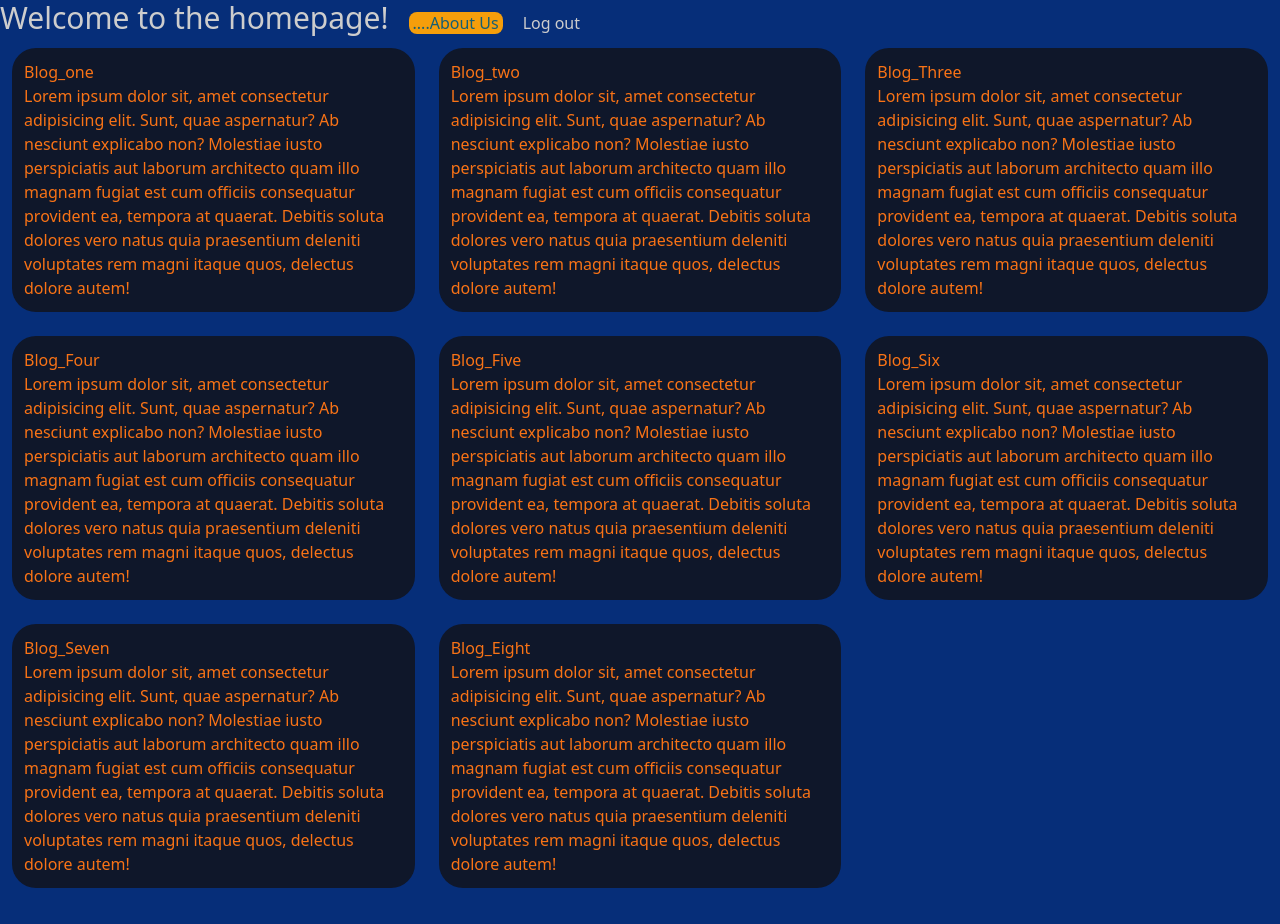
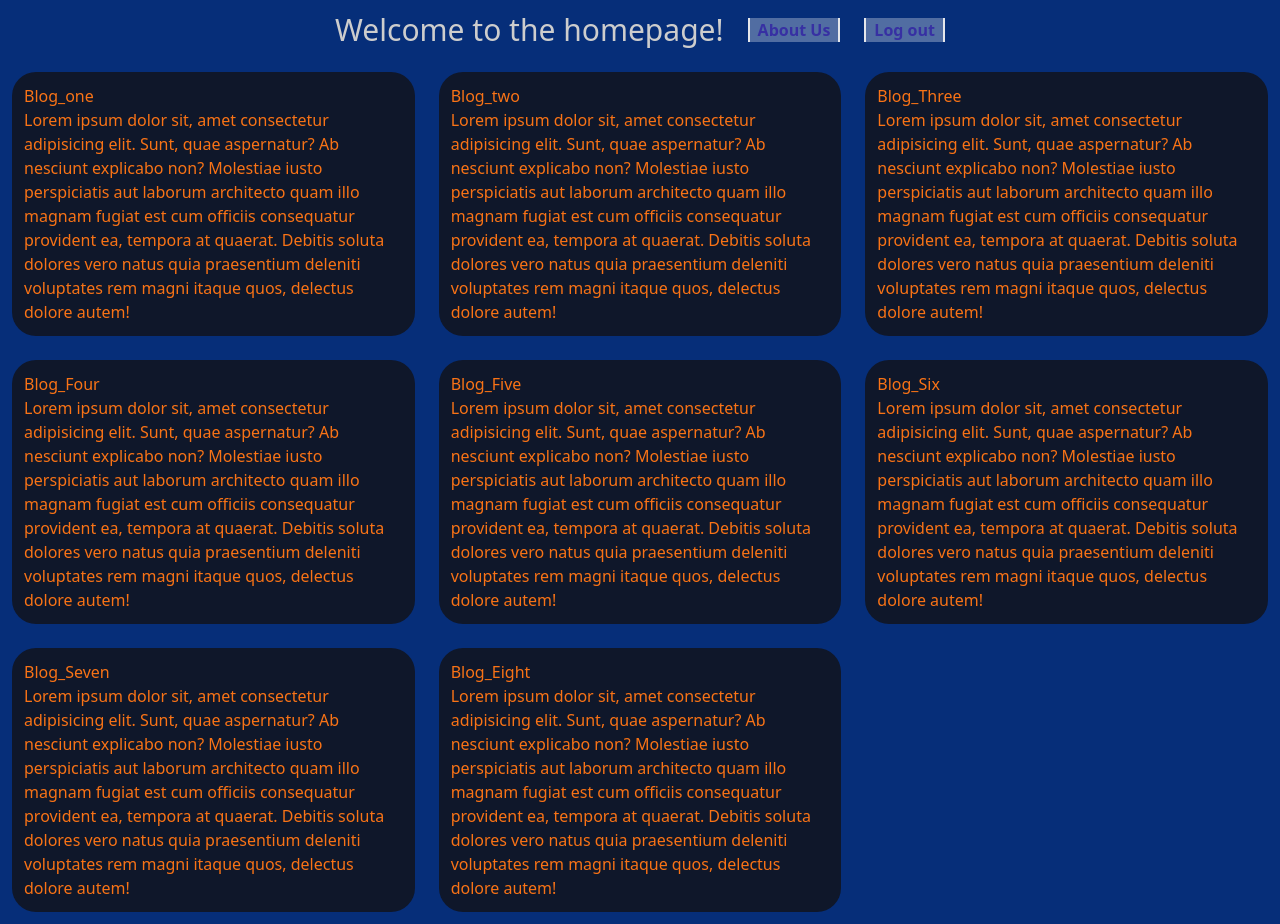
Before and after one commit to shbhm-0711/react-blog, a React (Create React App) app: page / in a window 1280 px wide. Before the commit the page ends 900 px from the top, so only its background shows below. Built offline with nearby package versions, Linux system fonts and the light colour scheme.

Commit message:
set some styling for navbar elements

```diff
--- a/src/HomePage.js
+++ b/src/HomePage.js
@@ -6,15 +6,18 @@ const HomePage = (props) => {
   const [authenticated, setAuthenticated] = useState(true);
   return (
     <>
-      <nav>
-        <h2 className="text-3xl inline-block">Welcome to the homepage!</h2>
+      <nav className="flex justify-center items-center">
+        <h2 className="text-3xl inline-block m-3">Welcome to the homepage!</h2>
         <Link
-          className="bg-amber-500 text-cyan-800 rounded-lg px-1 m-5 "
+          className="text-indigo-800 font-semibold  border-x-2 px-2 bg-opacity-30 bg-white m-3 "
           to="/about"
         >
-          ....About Us
+          About Us
         </Link>
-        <button onClick={() => setAuthenticated((prev) => !prev)}>
+        <button
+          className="text-indigo-800 font-semibold  border-x-2 px-2 bg-opacity-30 bg-white m-3"
+          onClick={() => setAuthenticated((prev) => !prev)}
+        >
           {authenticated ? "Log out" : "Log in"}
         </button>
       </nav>
```
